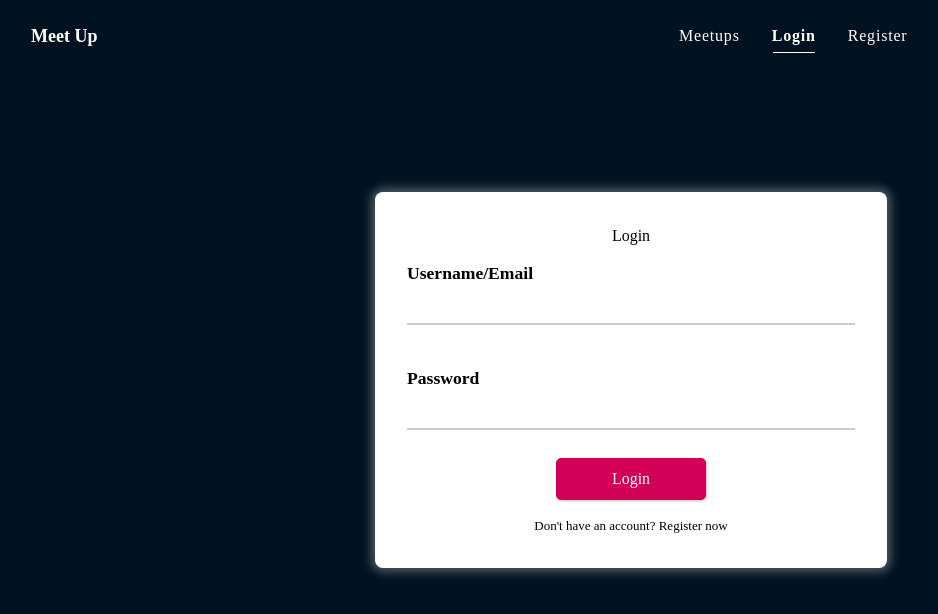
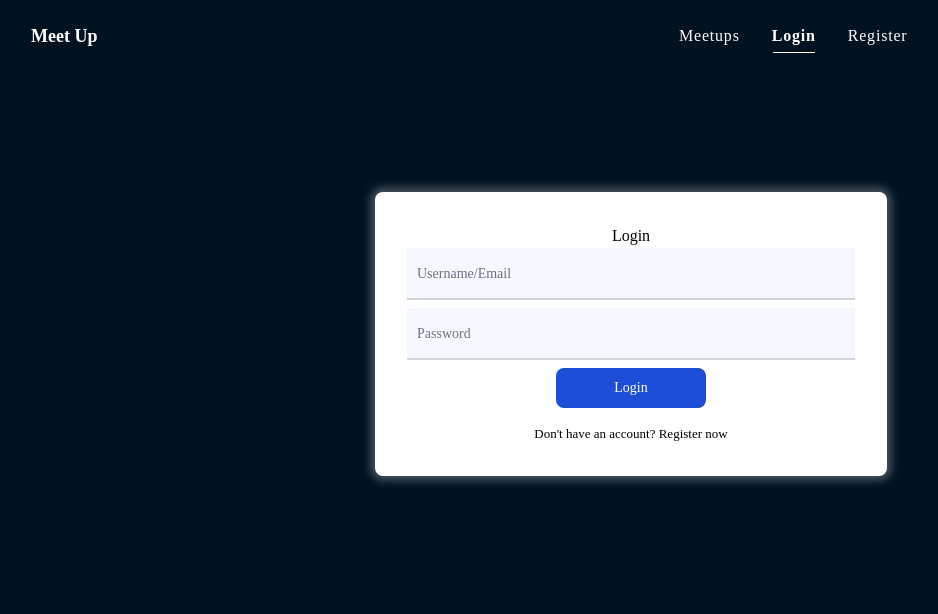
Before and after one commit to hoangminhtran94/meetup-svelte-mongodb, a SvelteKit app: page /login in a window 1280 px wide. Shown: the top 614 px of the page, without its empty margins (9-947 px from the left). Built offline with nearby package versions, Linux system fonts and the light colour scheme.

Commit message:
update project packages, update backend logic

```diff
--- a/src/UI/Button.svelte
+++ b/src/UI/Button.svelte
@@ -1,7 +1,7 @@
 <script lang="ts">
 	export let href: string | undefined = undefined;
 	export let type: 'button' | 'submit' = 'button';
-	export let mode: 'outline' | null = null;
+	export let mode: 'btn-primary' | "btn-dark" | "btn-success" | "btn-alert-outline" | "btn-error-outline" | "btn-error" | "btn-purple" | "btn-primary-outline" = "btn-primary";
 	export let color: string | null = null;
 	export let disabled: boolean = false;
 </script>
@@ -15,82 +15,5 @@
 {/if}
 
 <style>
-	button,
-	a {
-		display: flex;
-		justify-content: center;
-		align-items: center;
-		font: inherit;
-		border: 1px solid #cf0056;
-		background: #cf0056;
-		padding: 0.5rem 1rem;
-		color: white;
-		border-radius: 5px;
-		box-shadow: 1px 1px 3px rgba(0, 0, 0, 0.26);
-		cursor: pointer;
-		text-decoration: none;
-	}
 
-	button:focus {
-		outline: none;
-	}
-
-	button:hover,
-	button:active,
-	a:hover,
-	a:active {
-		background: #e40763;
-		border-color: #e40763;
-		box-shadow: 1px 1px 8px rgba(77, 51, 51, 0.26);
-	}
-
-	button:disabled,
-	button:disabled:hover,
-	button:disabled:active {
-		background: #ccc;
-		border-color: #ccc;
-		color: #959595;
-		box-shadow: none;
-		cursor: not-allowed;
-	}
-
-	.success {
-		background: #01a129;
-		border-color: #01a129;
-	}
-
-	.success:hover,
-	.success:active {
-		background: #1ac745;
-		border-color: #1ac745;
-	}
-
-	.outline {
-		background: transparent;
-		color: #cf0056;
-		box-shadow: none;
-	}
-
-	.outline:hover,
-	.outline:active {
-		background: #ffc7de;
-		box-shadow: none;
-	}
-
-	.outline:disabled,
-	.outline:disabled:hover,
-	.outline:disabled:active {
-		background: transparent;
-		color: #ccc;
-	}
-
-	.outline.success {
-		border-color: #01a129;
-		color: #01a129;
-	}
-
-	.outline.success:hover,
-	.outline.success:active {
-		background: #c2ffd1;
-	}
 </style>
--- a/src/UI/ImageInput.svelte
+++ b/src/UI/ImageInput.svelte
@@ -1,29 +1,31 @@
 <script lang="ts">
-	export let image = '';
+	export let name = '';
 	export let label = '';
-	let inputRef: HTMLInputElement | null = null;
+	let file: File | null = null;
+	$: image = file ? URL.createObjectURL(file) : '';
 </script>
 
 <div>
 	{#if label}
 		<label for="image">{label}</label>
 	{/if}
-	<div
-		on:click={() => {
-			inputRef?.click();
-		}}
-		on:keydown={() => {
-			inputRef?.click();
-		}}
-		class="image-input mx-auto pointer"
-	>
+	<label class="image-input mx-auto rounded-full pointer">
 		{#if image}
 			<img src={image} alt="profileImage" />
 		{:else}
 			Upload your image
 		{/if}
-		<input id="image" bind:this={inputRef} on:input type="file" class="hidden" />
-	</div>
+		<input
+			{name}
+			id="image"
+			on:input={(e) => {
+				file = e.currentTarget.files ? e.currentTarget.files[0] : null;
+			}}
+			multiple={false}
+			type="file"
+			class="hidden"
+		/>
+	</label>
 </div>
 
 <style>
@@ -42,7 +44,6 @@
 		width: 200px;
 		height: 200px;
 		border: 1px solid #aaaaaa;
-		border-radius: 8px;
 		overflow: hidden;
 	}
 	img {
--- a/src/UI/TextInput.svelte
+++ b/src/UI/TextInput.svelte
@@ -10,8 +10,7 @@
 	let touched = false;
 </script>
 
-<div class="form-control">
-	<label for={id}>{label}</label>
+<div class="relative">
 	{#if controlType === 'textarea'}
 		<textarea
 			class:invalid={!valid && touched}
@@ -26,16 +25,25 @@
 		/>
 	{:else}
 		<input
-			class:invalid={!valid && touched}
-			name={id}
 			{type}
 			{id}
 			{value}
+			name={id}
 			on:input
 			on:blur={() => {
 				touched = true;
 			}}
+			class="block  px-2.5 pb-2.5 pt-5 w-full text-sm text-gray-900
+			 bg-[rgba(59,130,246,0.05)] dark:bg-gray-700 border-0 border-b-2 border-gray-300 appearance-none
+			  dark:text-white dark:border-gray-600
+			   dark:focus:border-blue-500 focus:outline-none focus:ring-0 focus:border-blue-600 peer"
+			placeholder=" "
 		/>
+		<label
+			for={id}
+			class="absolute text-sm text-gray-500 dark:text-gray-400 duration-300 transform -translate-y-4 scale-75 top-4 z-10 origin-[0] left-2.5 peer-focus:text-blue-600 peer-focus:dark:text-blue-500 peer-placeholder-shown:scale-100 peer-placeholder-shown:translate-y-0 peer-focus:scale-75 peer-focus:-translate-y-4"
+			>{label}</label
+		>
 	{/if}
 
 	{#if validityMessage && !valid && touched}
@@ -43,41 +51,7 @@
 	{/if}
 </div>
 
-<div />
-
 <style>
-	input,
-	textarea {
-		display: block;
-		width: 100%;
-		font: inherit;
-		border: none;
-		border-bottom: 2px solid #ccc;
-		border-radius: 3px 3px 0 0;
-		background: transparent;
-		padding: 0.15rem 0.25rem;
-		transition: border-color 0.1s ease-out;
-	}
-
-	input:focus,
-	textarea:focus {
-		border-color: #e40763;
-		outline: none;
-	}
-
-	label {
-		display: block;
-		margin-bottom: 0.5rem;
-		width: 100%;
-		font-size: 1.1rem;
-		font-weight: 800;
-	}
-
-	.form-control {
-		padding: 0.5rem 0;
-		width: 100%;
-		margin: 0.25rem 0;
-	}
 	.invalid {
 		border-color: red;
 		background: #fde3e3;
--- a/src/app.css
+++ b/src/app.css
@@ -8,6 +8,33 @@
 	}
 	.nav-link.active {
 		@apply font-bold before:content-[""] before:bg-white before:h-[1px] before:absolute before:top-full before:w-[70%] before:left-[15%];
+	}
+	.home-page {
+		@apply before:content-[""] h-[100px];
+	}
+	.btn-primary {
+		@apply text-white bg-blue-700 hover:bg-blue-800 focus:ring-4 focus:ring-blue-300 font-medium rounded-lg text-sm px-5 py-2.5 mr-2 mb-2 dark:bg-blue-600 dark:hover:bg-blue-700 focus:outline-none dark:focus:ring-blue-800;
+	}
+	.btn-dark {
+		@apply text-white bg-gray-800 hover:bg-gray-900 focus:outline-none focus:ring-4 focus:ring-gray-300 font-medium rounded-lg text-sm px-5 py-2.5 mr-2 mb-2 dark:bg-gray-800 dark:hover:bg-gray-700 dark:focus:ring-gray-700 dark:border-gray-700;
+	}
+	.btn-success {
+		@apply focus:outline-none text-white bg-green-700 hover:bg-green-800 focus:ring-4 focus:ring-green-300 font-medium rounded-lg text-sm px-5 py-2.5 mr-2 mb-2 dark:bg-green-600 dark:hover:bg-green-700 dark:focus:ring-green-800;
+	}
+	.btn-purple {
+		@apply focus:outline-none text-white bg-purple-700 hover:bg-purple-800 focus:ring-4 focus:ring-purple-300 font-medium rounded-lg text-sm px-5 py-2.5 mb-2 dark:bg-purple-600 dark:hover:bg-purple-700 dark:focus:ring-purple-900;
+	}
+	.btn-primary-outline {
+		@apply text-blue-700 hover:text-white border border-blue-700 hover:bg-blue-800 focus:ring-4 focus:outline-none focus:ring-blue-300 font-medium rounded-lg text-sm px-5 py-2.5 text-center mr-2 mb-2 dark:border-blue-500 dark:text-blue-500 dark:hover:text-white dark:hover:bg-blue-500 dark:focus:ring-blue-800;
+	}
+	.btn-error-outline {
+		@apply text-red-700 hover:text-white border border-red-700 hover:bg-red-800 focus:ring-4 focus:outline-none focus:ring-red-300 font-medium rounded-lg text-sm px-5 py-2.5 text-center mr-2 mb-2 dark:border-red-500 dark:text-red-500 dark:hover:text-white dark:hover:bg-red-600 dark:focus:ring-red-900;
+	}
+	.btn-error {
+		@apply focus:outline-none text-white bg-red-700 hover:bg-red-800 focus:ring-4 focus:ring-red-300 font-medium rounded-lg text-sm px-5 py-2.5 mr-2 mb-2 dark:bg-red-600 dark:hover:bg-red-700 dark:focus:ring-red-900;
+	}
+	.btn-alert-outline {
+		@apply text-yellow-400 hover:text-white border border-yellow-400 hover:bg-yellow-500 focus:ring-4 focus:outline-none focus:ring-yellow-300 font-medium rounded-lg text-sm px-5 py-2.5 text-center mr-2 mb-2 dark:border-yellow-300 dark:text-yellow-300 dark:hover:text-white dark:hover:bg-yellow-400 dark:focus:ring-yellow-900;
 	}
 }
 * {
--- a/src/routes/+layout.svelte
+++ b/src/routes/+layout.svelte
@@ -20,7 +20,7 @@
 
 <div class="min-h-screen bg-[#001220] relative z-10 flex flex-col">
 	<Header />
-	<main class="relative  flex-1">
+	<main class="relative flex-1">
 		<slot />
 	</main>
 </div>
--- a/src/routes/register/+page.svelte
+++ b/src/routes/register/+page.svelte
@@ -2,58 +2,8 @@
 	import Button from '../../UI/Button.svelte';
 	import TextInput from '../../UI/TextInput.svelte';
 	import { enhance } from '$app/forms';
-	import authReducer from '../../Auth/auth-store';
-	import { goto } from '$app/navigation';
 	import ImageInput from '../../UI/ImageInput.svelte';
 	let currentPage = 1;
-	let formData = {
-		email: '',
-		password: '',
-		confirmPassword: '',
-		firstName: '',
-		lastName: '',
-		phone: '',
-		address: ''
-	};
-	let file: Blob | null = null;
-	const inputHandler = (e: Event) => {
-		const currentTarget = e.target as HTMLInputElement;
-		formData = { ...formData, [currentTarget.name]: currentTarget.value };
-	};
-	const imageSelectionHandler = (e: Event) => {
-		file = (e.target as HTMLInputElement).files![0];
-	};
-	const submitHandler = async () => {
-		let res;
-		const submitData = new FormData();
-		submitData.append('email', formData.email);
-		submitData.append('password', formData.password);
-		submitData.append('firstName', formData.firstName);
-		submitData.append('lastName', formData.lastName);
-		submitData.append('phone', formData.phone);
-		submitData.append('address', formData.address);
-		submitData.append('image', file ?? '');
-		try {
-			res = await fetch('http://localhost:5000/api/auth/register', {
-				method: 'POST',
-				body: submitData
-			});
-		} catch (error) {
-			console.log(error);
-		}
-
-		if (res?.ok) {
-			try {
-				const { token, ...userData } = await res.json();
-				localStorage.setItem('login-token', JSON.stringify({ ...userData, token }));
-				authReducer.setToken(token);
-				authReducer.setUser(userData);
-				goto('/');
-			} catch (error) {
-				console.log(error);
-			}
-		}
-	};
 </script>
 
 <svelte:head>
@@ -64,44 +14,44 @@
 	<form
 		class="rounded border-indigo-950 p-10 border-[3px]"
 		method="post"
-		use:enhance
+		use:enhance={() => {
+			return ({ result }) => {
+				console.log(result);
+			};
+		}}
 		action="?/register"
 	>
 		<h1 class="text-2xl font-bold mb-5">Create an account</h1>
-		<div class:hidden={currentPage === 2}>
-			<TextInput label="Username or Email" id="email" on:input={inputHandler} />
-
-			<TextInput label="Password" type="password" id="password" on:input={inputHandler} />
-			<TextInput
-				label="Confirm Password"
-				type="password"
-				id="confirmPassword"
-				on:input={inputHandler}
-			/>
+		<div class="flex flex-col gap-5" class:hidden={currentPage === 2}>
+			<TextInput label="Username or Email" id="email" />
+			<TextInput label="Password" type="password" id="password" />
+			<TextInput label="Confirm Password" type="password" id="confirmPassword" />
 			<Button
 				type="button"
 				on:click={() => {
 					currentPage = 2;
 				}}
-				class="w-1-3 mx-auto">Next</Button
+				class="w-1-3 mx-auto !mt-10">Next</Button
 			>
 		</div>
-		<div class:hidden={currentPage === 1}>
-			<ImageInput image={file ? URL.createObjectURL(file) : ''} on:input={imageSelectionHandler} />
-			<TextInput label="First name" id="firstName" on:input={inputHandler} />
-			<TextInput label="Last name" id="lastName" on:input={inputHandler} />
-			<TextInput label="Phone number" id="phone" on:input={inputHandler} />
-			<TextInput label="Address" id="address" on:input={inputHandler} />
-			<div class="register-actions">
+		<div class="flex  gap-10" class:hidden={currentPage === 1}>
+			<ImageInput name="profile-image" />
+			<div class="flex-1 flex flex-col gap-5">
+				<TextInput label="First name" id="firstName" />
+				<TextInput label="Last name" id="lastName" />
+				<TextInput label="Phone number" id="phone" />
+				<TextInput label="Address" id="address" />
+				<div class="register-actions mt-10">
 					<Button
 						type="button"
-					mode="outline"
+						mode="btn-alert-outline"
 						class="w-1-3"
 						on:click={() => {
 							currentPage = 1;
 						}}>Previous page</Button
 					>
-				<Button type="submit" class="w-1-3 ">Register</Button>
+					<Button mode="btn-purple" type="submit" class="w-1-3 ">Register</Button>
+				</div>
 			</div>
 		</div>
 
--- /dev/null
+++ b/src/utils/utils.server.ts
@@ -0,0 +1,10 @@
+import path from "node:path";
+import { fileURLToPath } from "node:url";
+
+const __filename = fileURLToPath(import.meta.url);
+
+const __dirname = path.dirname(__filename);
+
+const directories = __dirname.split("/");
+const i = directories.indexOf("server");
+export const projectRoot = directories.slice(0, i).join("/");
```
Also changed, not shown: package.json (+6 -2 lines), prisma/database/+meetup.server.ts (+3 -5 lines), src/routes/register/+page.server.ts (+40 -9 lines), .eslintrc.cjs, 2 other files (tests, documents, lock files or other folders). Lines whose indentation alone changed are shown as unchanged.
